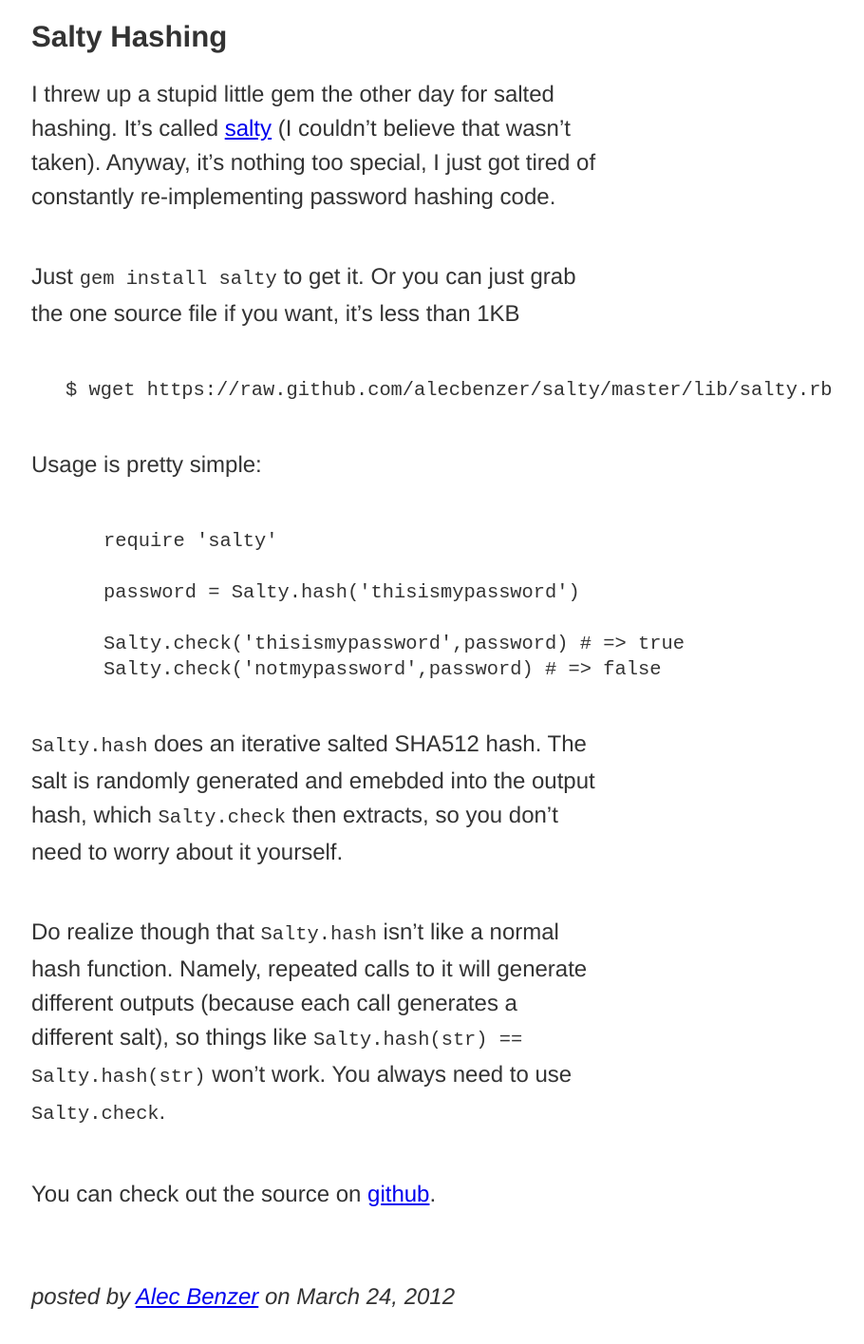
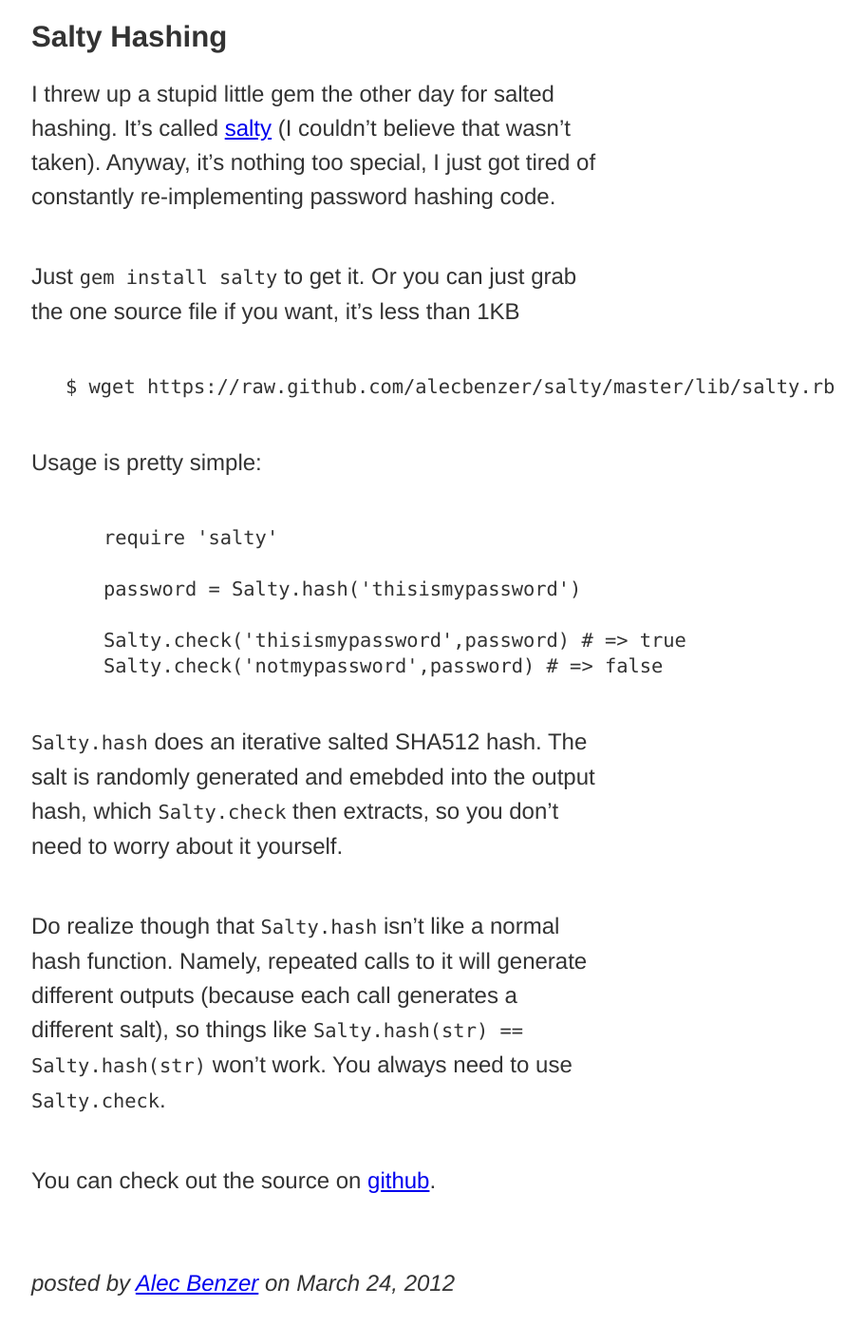
Before and after one commit to AlecBenzer/alecbenzer.github.com, a Jekyll site: the page built from _posts/2012-03-24-salty-hashing.md, in a window 1280 px wide. Shown: the whole page at 95% size, without its empty margins (307-1217 px from the left). Built offline with Jekyll 4.4.1, drawn with Linux system fonts in a browser that asks for light colours.

Commit message:
consolas et al

```diff
--- a/css/style.css
+++ b/css/style.css
@@ -31,6 +31,7 @@ pre {
 }
 
 code {
+  font-family: "Consolas", "Menlo", "Monaco", "Dejavu Sans Mono", monospace;
   font-size: 0.85em;
 }
 
```
